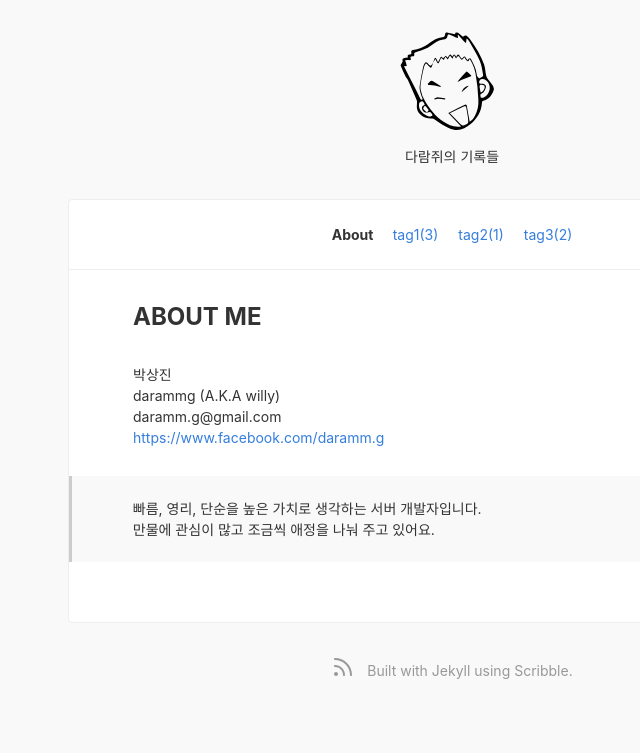
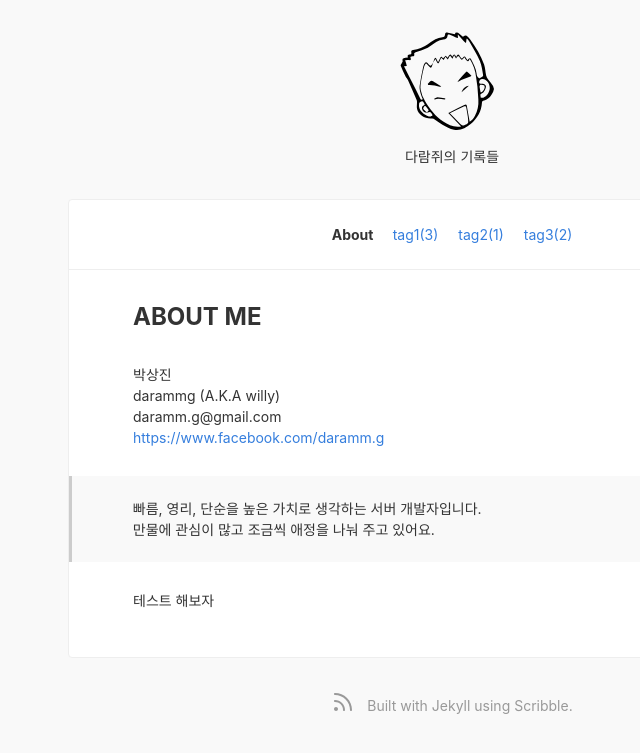
Before and after one commit to darammg/blog, a Jekyll site: the page built from about.md, in a window 1280 px wide. Shown: the top 753 px of the page, without its empty margins (188-828 px from the left). Built offline with Jekyll 4.4.1, drawn with Linux system fonts in a browser that asks for light colours.

Commit message:
테스트

```diff
--- a/about.md
+++ b/about.md
@@ -9,3 +9,5 @@ daramm.g@gmail.com
 
 >빠름, 영리, 단순을 높은 가치로 생각하는 서버 개발자입니다.
 >만물에 관심이 많고 조금씩 애정을 나눠 주고 있어요.
+
+테스트 해보자
```
